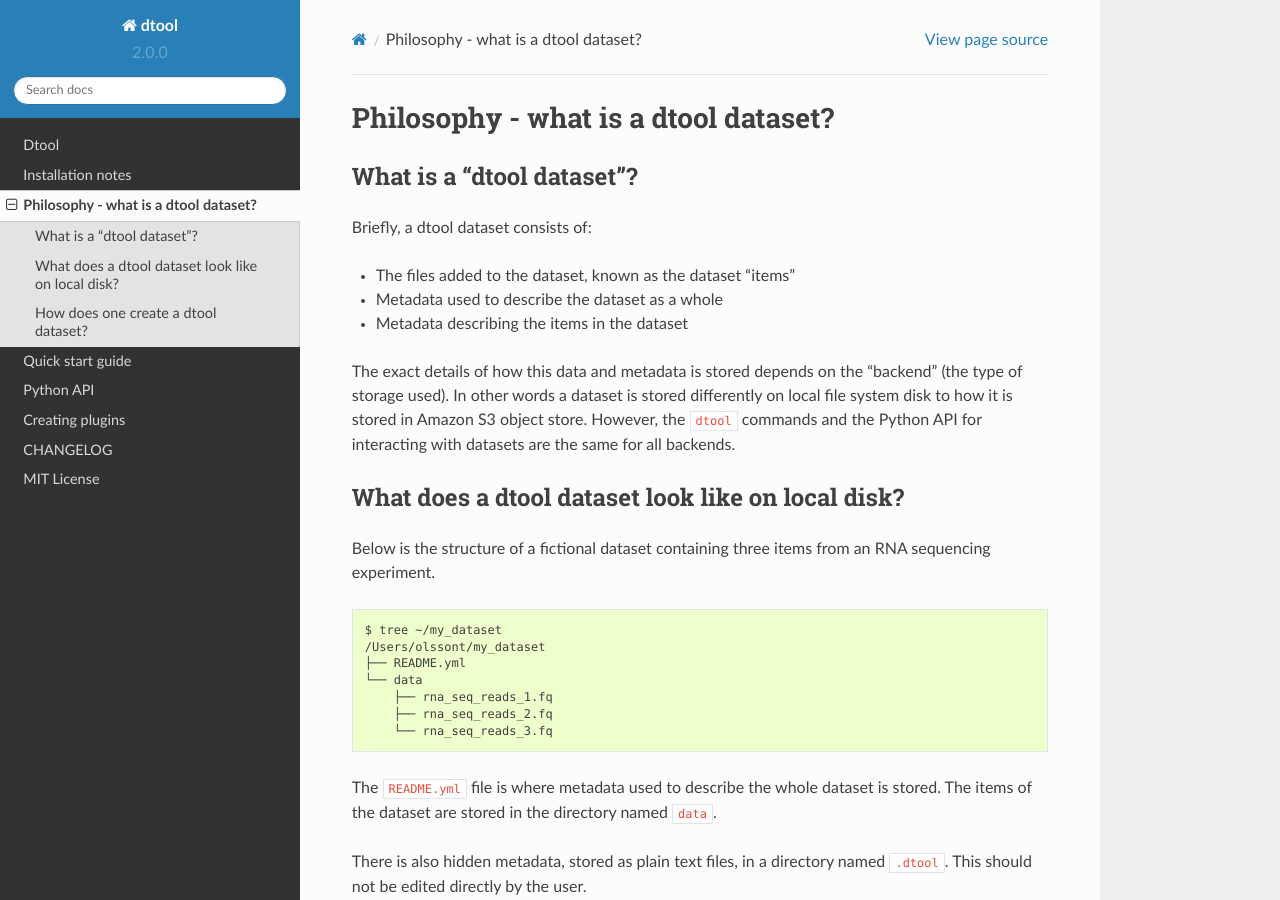
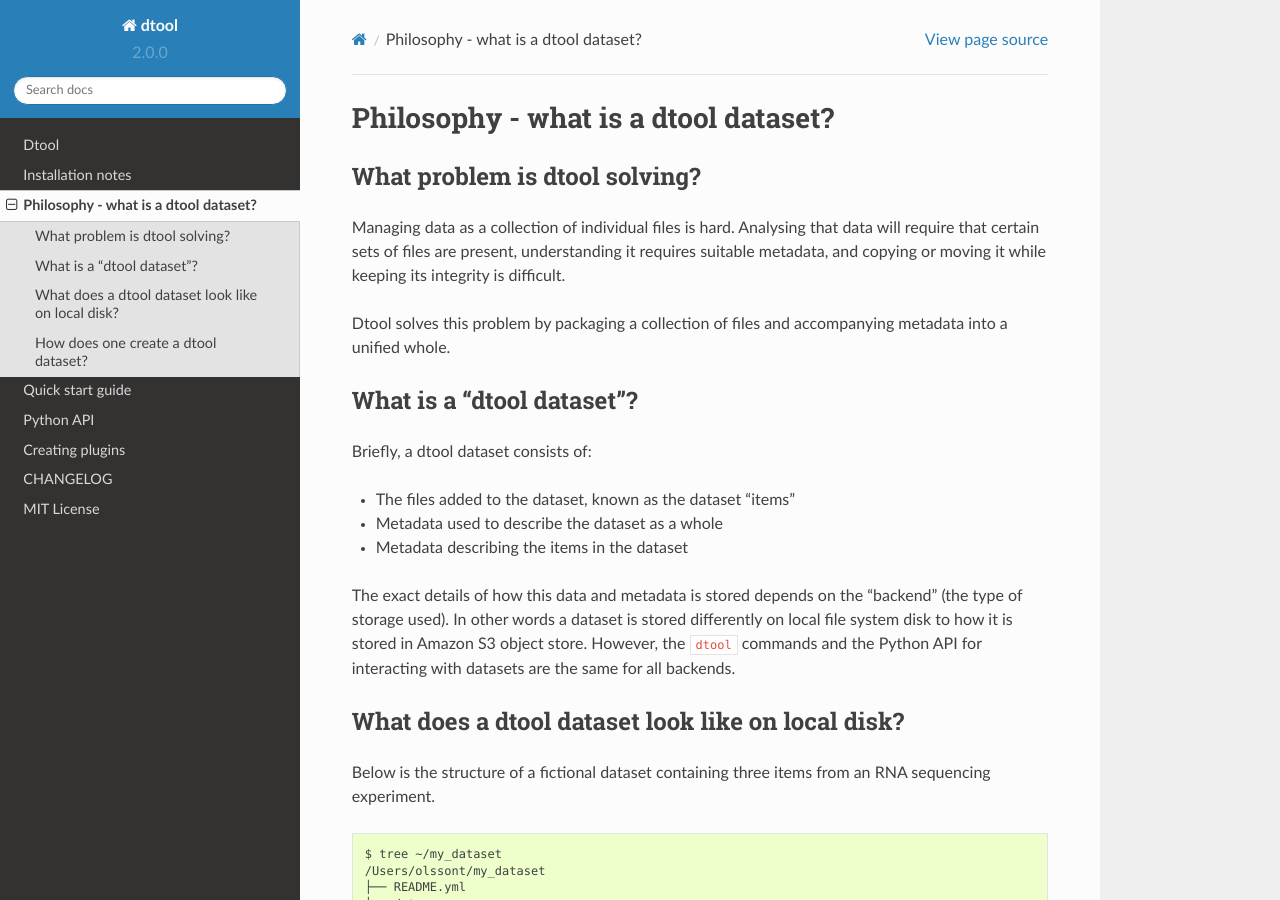
Before and after one commit to jic-dtool/dtool, a Sphinx documentation site: the page built from docs/source/philosophy.rst, in a window 1280 px wide and 900 px high. Built offline with Sphinx 7.4.7 and the Read the Docs theme 2.0.0, drawn with Linux system fonts in a browser that asks for light colours.

Commit message:
Update philosophy.rst

```diff
--- a/docs/source/philosophy.rst
+++ b/docs/source/philosophy.rst
@@ -1,5 +1,12 @@
 Philosophy - what is a dtool dataset?
 =====================================
+
+What problem is dtool solving?
+------------------------------
+
+Managing data as a collection of individual files is hard. Analysing that data will require that certain sets of files are present, understanding it requires suitable metadata, and copying or moving it while keeping its integrity is difficult.
+
+Dtool solves this problem by packaging a collection of files and accompanying metadata into a unified whole.
 
 What is a "dtool dataset"?
 --------------------------
```
